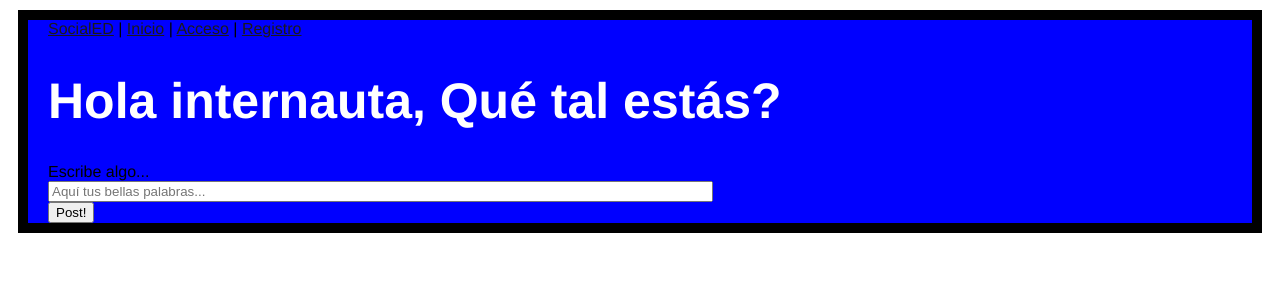
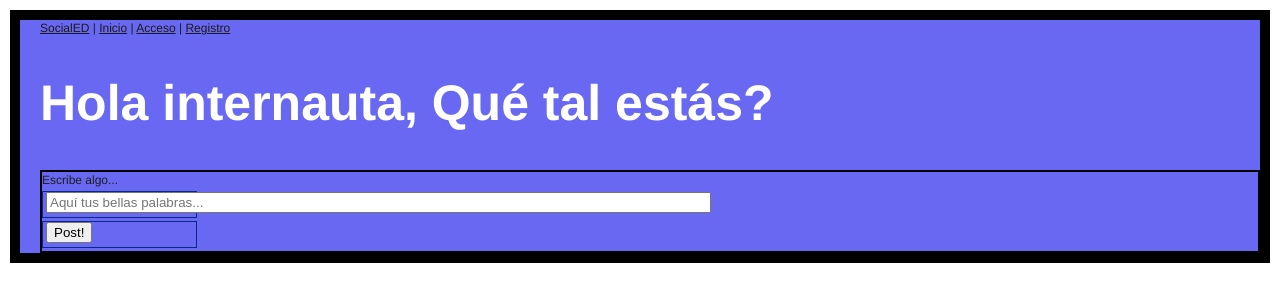
Before and after one commit to JAlbertoLeal/SocialED, a Flask app: page /home in a window 1280 px wide. Shown: the top 302 px of the page. Run offline with Flask 2, Linux system fonts and the light colour scheme.

Commit message:
Cambios CSS

```diff
--- a/static/css/socialed-style.css
+++ b/static/css/socialed-style.css
@@ -2,11 +2,11 @@
 /* Own stylesheet for SocialED */
 
 #container {
-  font-family: Helvetica, Geneva, Arial, sans-serif;
-  font-size: medium;
+  font-family: Helvetica, Arial, sans-serif;
+  font-size: 12px;
+  font-color: white;
   padding-left: 20px;
-  background-color: blue;
-  font-color: white;
+  background-color: rgba(76, 76, 240, 0.842);
   margin: 10px;
   border: black solid 10px;
 }
@@ -15,7 +15,7 @@ a:link{
 
  }
 a:hover {
-  color:green;
+  color:white;
 }
 h1 {
    color:white;
@@ -23,22 +23,26 @@ h1 {
 }
 
 form {
+  border: 2px solid black;}
 
+label {
+}
 
+body{
+background: #fff;
+color: #1c1e21;
+direction: ltr;
+line-height: 1.34;
+margin: 0;
+padding: 0;
+unicode-bidi: embed;
+}
 
-
-
+.inputs {
+ margin-top:3px;
+ margin-bottom:3px;
+ width:150px;
+ border:1px solid #08298A;
+ height:25px;
+ padding-left:3px;
 }
-label {
-
-
-
-
-
-}
-.inputs {
-
-
-
-
-}
```
